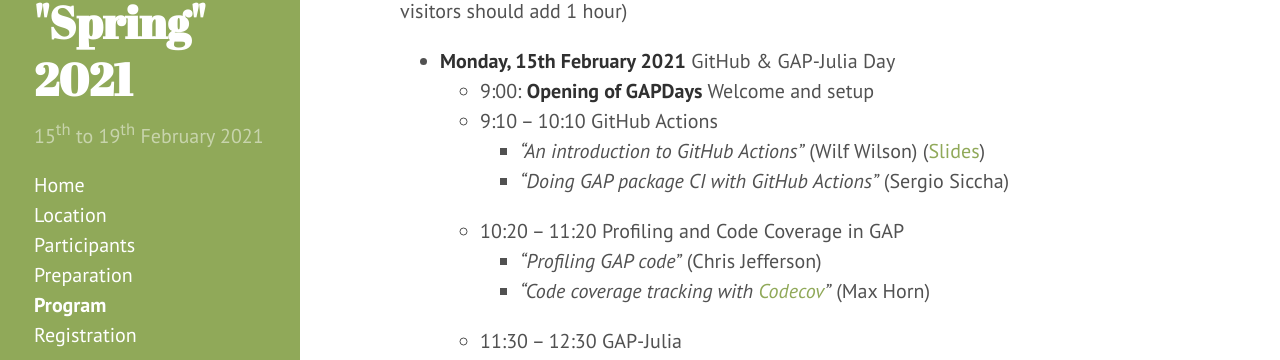
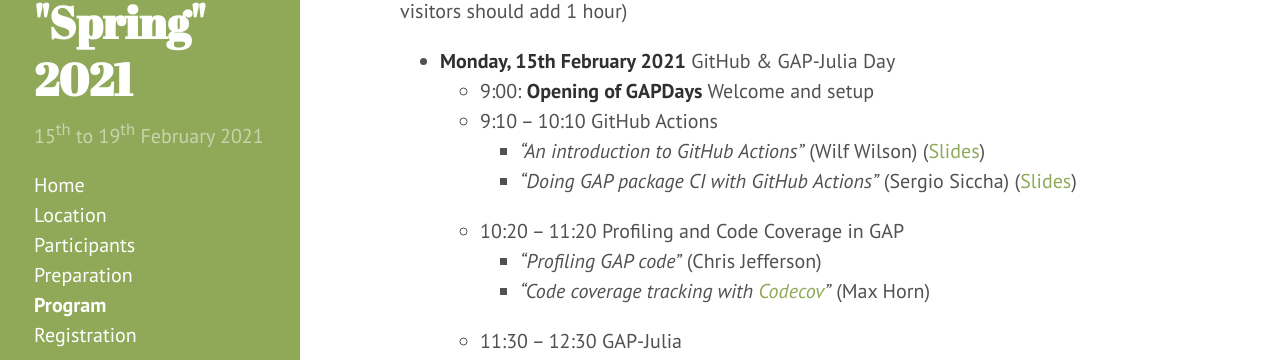
Before and after one commit to gapdays/gapdays2021-spring, a Jekyll site: the page built from program.md, in a window 1280 px wide and 900 px high, scrolled down 507 px. Shown: the part 92-452 px from the top of the window. Built offline with Jekyll 4.4.1, drawn with Linux system fonts in a browser that asks for light colours.

Commit message:
added sergios slides

```diff
--- a/program.md
+++ b/program.md
@@ -29,6 +29,7 @@ The tentative schedule is as follows; note that **all time are UTC** (so e.g. ou
     - *"An introduction to GitHub Actions"* (Wilf Wilson)
       ([Slides]({{ site.baseurl }}/slides/wilf-wilson.pdf))
     - *"Doing GAP package CI with GitHub Actions"* (Sergio Siccha)
+      ([Slides](https://ssiccha.github.io/21-gapdays-gap-actions/))
   - 10:20 -- 11:20 Profiling and Code Coverage in GAP
     - *"Profiling GAP code"* (Chris Jefferson)
     - *"Code coverage tracking with [Codecov](https://codecov.io)"* (Max Horn)
```
